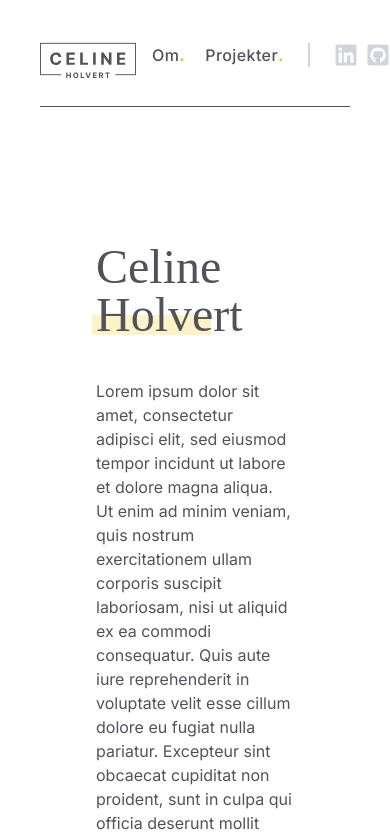
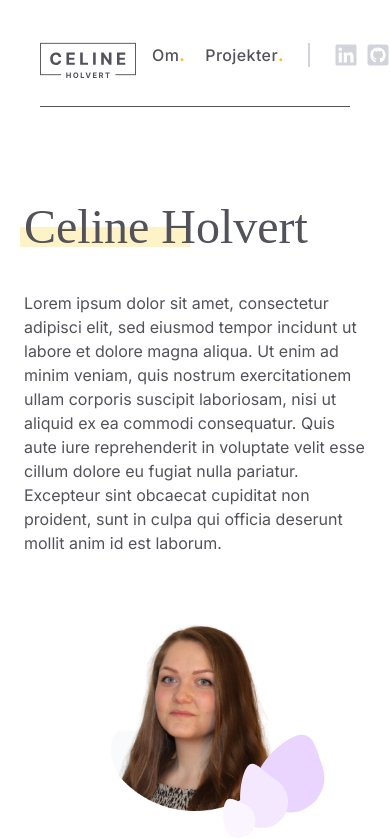
Before and after one commit to celinerh/portfolio, a React (Create React App) app: page / in a window 390 px wide. Shown: the top 839 px of the page. Built offline with nearby package versions, Linux system fonts and the light colour scheme; a web font is replaced by a local one.

Commit message:
fix responsiveness

```diff
--- a/src/pages/About.jsx
+++ b/src/pages/About.jsx
@@ -23,10 +23,10 @@ const technologyCards = [
 
 const About = () => {
   return (
-    <div className="flex flex-col mx-24 gap-36">
-      <div className="grid grid-cols-1">
-        <div className="mt-10">
-          <Heading title="Celine Holvert" />
+    <div className="flex flex-col mx-6 xs:mx-12 sm:mx-16 md:mx-20 lg:mx-24 gap-36">
+      <div className="grid grid-cols-1 md:grid-cols-2 md:gap-10">
+        <div>
+          <Heading title="Celine Holvert" className="text-3xl md:text-5xl" />
           <p className="text-base">
             Lorem ipsum dolor sit amet, consectetur adipisci elit, sed eiusmod
             tempor incidunt ut labore et dolore magna aliqua. Ut enim ad minim
@@ -38,14 +38,14 @@ const About = () => {
           </p>
         </div>
 
-        <div className="relative mt-14 w-min place-self-center">
+        <div className="relative mt-14 md:-mt-16 w-min place-self-center">
           <img
             src=".\images\portrait.png"
             alt="Portræt af Celine Holvert"
-            className="min-w-[298px] min-h-[298px]"
+            className="min-w-[200px] min-h-[200px] md:min-w-[298px] md:min-h-[298px]"
           />
           <svg
-            className="absolute bottom-0 left-4 -z-10"
+            className="absolute bottom-0 w-1/2 h-1/2 left-4 -z-10 md:w-auto md:h-auto"
             width="270"
             height="168"
             viewBox="0 0 270 168"
@@ -58,7 +58,7 @@ const About = () => {
             />
           </svg>
           <svg
-            className="absolute -bottom-9 -right-10"
+            className="absolute w-3/5 -bottom-9 -right-10 h-3/5 md:w-auto md:h-auto"
             width="172"
             height="161"
             viewBox="0 0 172 161"
@@ -81,7 +81,7 @@ const About = () => {
         </div>
       </div>
       <div>
-        <Heading title="Teknologier" />
+        <Heading title="Teknologier" className="text-3xl md:text-5xl" />
         <div className="flex flex-wrap gap-10">
           {technologyCards.map((technologyCard) => (
             <TechnologyCard
```
